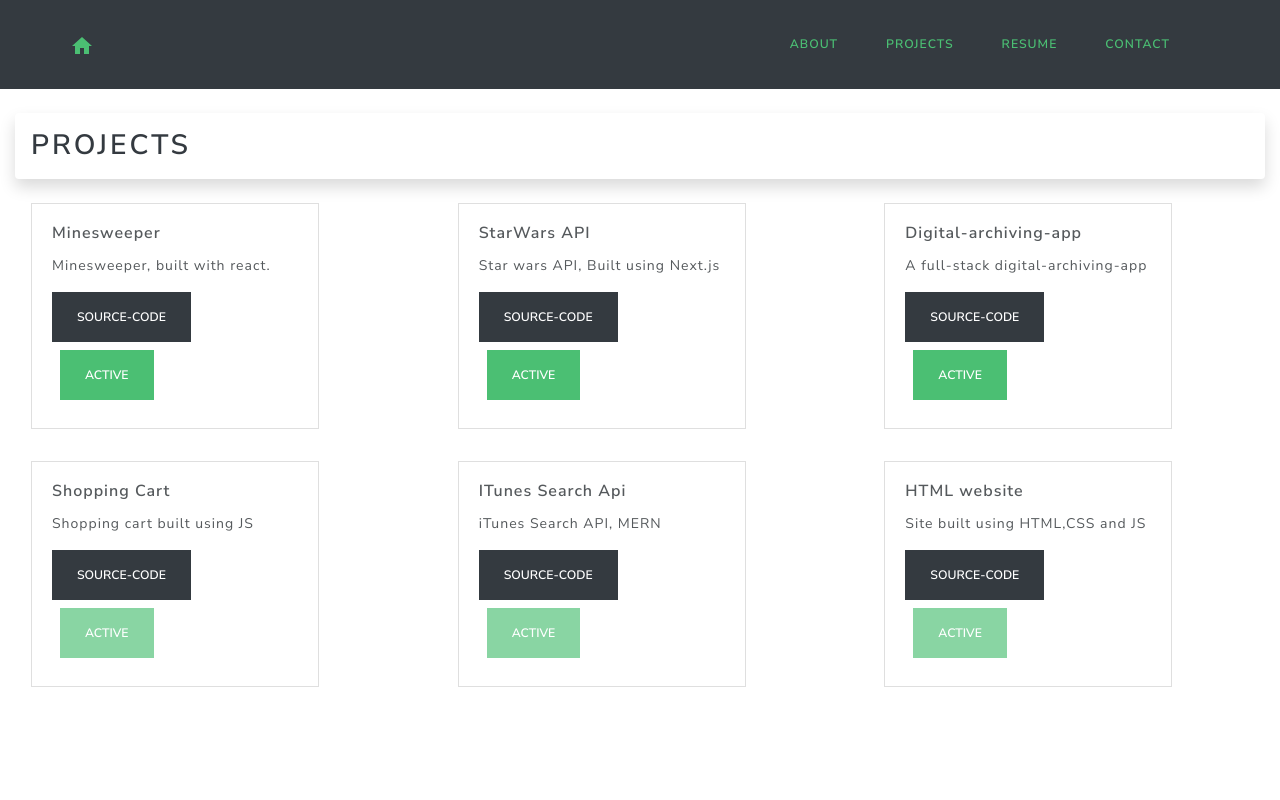
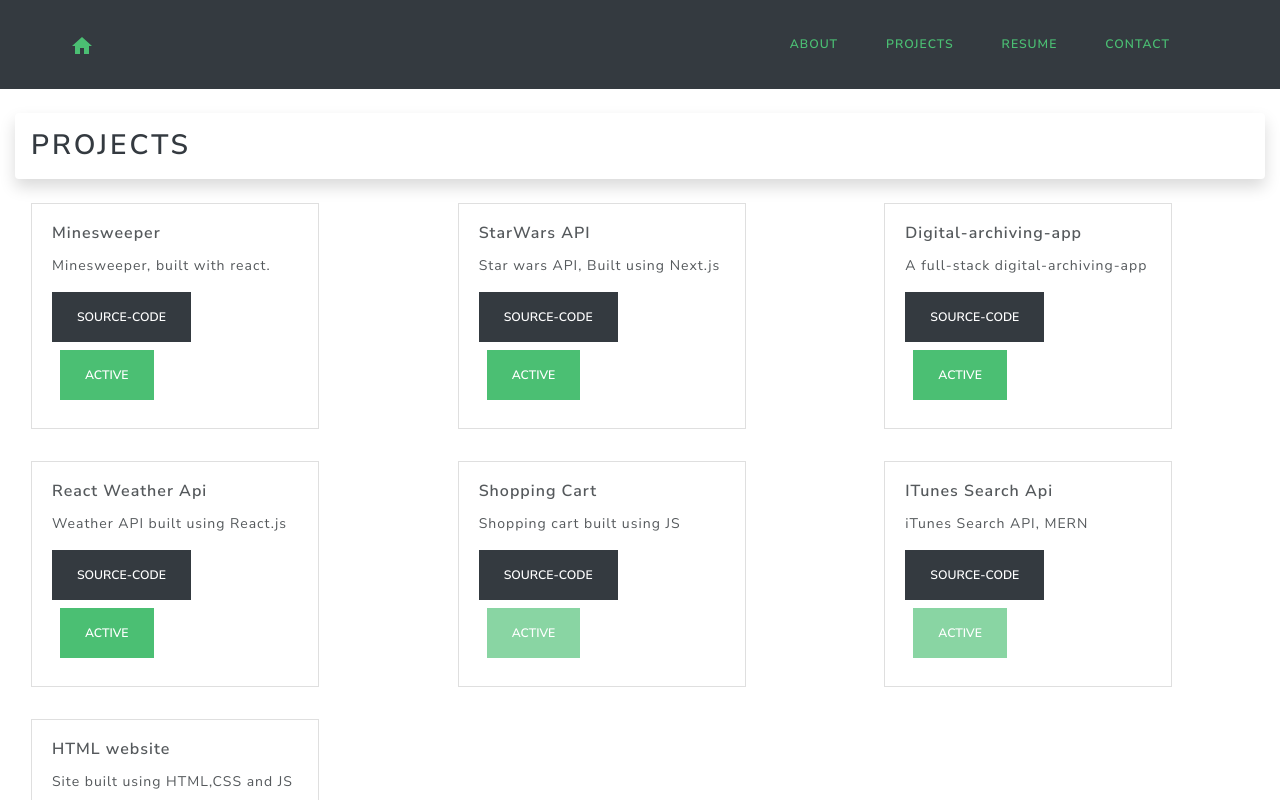
Before and after one commit to mahambabp/portfolio, a Next.js app: page /projects in a window 1280 px wide. Shown: the top 800 px of the page. Built offline with nearby package versions, Linux system fonts and the light colour scheme.

Commit message:
making everything better

```diff
--- a/components/MyLayout.js
+++ b/components/MyLayout.js
@@ -14,7 +14,9 @@ const Layout = (props) => (
     </Head>
     <div>
       <Navbar />
+      <main>
       {props.children}
+      </main>
     </div>
   </div>
 );
--- a/components/MyProjects.js
+++ b/components/MyProjects.js
@@ -27,7 +27,6 @@ const MyProjects = () => (
         </Card>
       </div>
 
-
       <div className="col bg-secondary m-3">
         <Card bg="secondary" style={{ width: "18rem" }}>
           <Card.Body>
@@ -53,7 +52,25 @@ const MyProjects = () => (
             <Link href="https://github.com/mahambabp/digital-archiving-app.git">
               <Button variant="dark">Source-Code</Button>
             </Link>
-            <Link href="hungry-newton-463191.netlify.app/">
+            <Link href="https://hungry-newton-463191.netlify.app/">
+              <Button className="m-2" variant="success">
+                Active
+              </Button>
+            </Link>
+          </Card.Body>
+        </Card>
+      </div>
+
+
+      <div className="col  bg-secondary m-3">
+        <Card bg="secondary" style={{ width: "18rem" }}>
+          <Card.Body>
+            <Card.Title>React Weather Api</Card.Title>
+            <Card.Text>Weather API built using React.js</Card.Text>
+            <Link href="https://github.com/mahambabp/reactweather.git">
+              <Button variant="dark">Source-Code</Button>
+            </Link>
+            <Link href="https://dry-eyrie-15864.herokuapp.com/">
               <Button className="m-2" variant="success">
                 Active
               </Button>
@@ -84,7 +101,7 @@ const MyProjects = () => (
           <Card.Body>
             <Card.Title>ITunes Search Api</Card.Title>
             <Card.Text>iTunes Search API, MERN</Card.Text>
-            <Link href="#">
+            <Link href="https://github.com/mahambabp/iTunes-Search-Api.git">
               <Button variant="dark">Source-Code</Button>
             </Link>
             <Link href="#">
--- a/components/ResumeComp.js
+++ b/components/ResumeComp.js
@@ -96,7 +96,7 @@ const ResumeComp = () => (
             <h4>Certificates</h4>
             <ul className="list-group">
               <li className="list-group-item">
-                Full Stack Web Development - <em>HyperionDev</em>-2020-Current
+                Full Stack Web Development - <em>HyperionDev</em>-2020-2021
               </li>
               <li className="list-group-item">
                 Project Management Fundamentals -{" "}
--- a/lib/gtag.js
+++ b/lib/gtag.js
@@ -1,4 +1,4 @@
-export const GA_TRACKING_ID = "UA-190181197-1";
+export const GA_TRACKING_ID = process.env.GOOGLE_ANAYTICS_TRACKING_CODE;
 
 // https://developers.google.com/analytics/devguides/collection/gtagjs/pages
 export const pageview = (url) => {
```
Also changed, not shown: components/AboutMe.js (+9 -8 lines), 1 other file (tests, documents, lock files or other folders).
